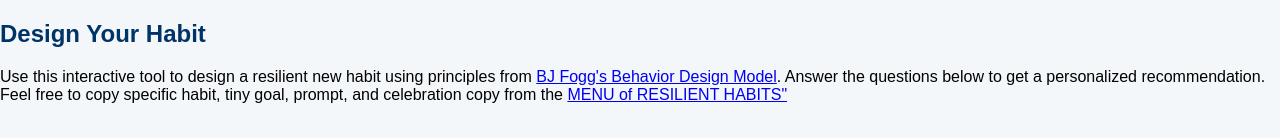
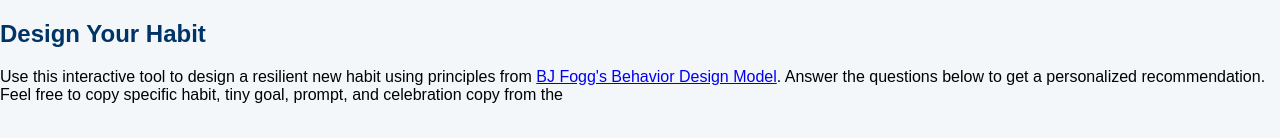
Before and after one commit to asilva777/resilient-habit-designer, a plain HTML site: page index.html in a window 1280 px wide. Shown: the top 138 px of the page. Drawn offline with Linux system fonts and the light colour scheme.

Commit message:
index.html

```diff
--- a/index.html
+++ b/index.html
@@ -21,7 +21,7 @@
     <section id="introduction" aria-labelledby="intro-heading">
       <h2 id="intro-heading">Design Your Habit</h2>
       <p>
-        Use this interactive tool to design a resilient new habit using principles from <a href="https://www.behaviormodel.org/" target="_blank" rel="noopener">BJ Fogg's Behavior Design Model</a>. Answer the questions below to get a personalized recommendation. Feel free to copy specific habit, tiny goal, prompt, and celebration copy from the <a href="https://personal-resilience.aiwaapp.live/menu-behaviors target="_blank" rel="noopener">MENU of RESILIENT HABITS"</a>
+        Use this interactive tool to design a resilient new habit using principles from <a href="https://www.behaviormodel.org/" target="_blank" rel="noopener">BJ Fogg's Behavior Design Model</a>. Answer the questions below to get a personalized recommendation. Feel free to copy specific habit, tiny goal, prompt, and celebration copy from the <a href="https://personal-resilience.aiwaapp.live/menu-behaviors target="_blank" rel="noopener>MENU of RESILIENT HABITS</a>
       </p>
     </section>
     <form id="habit-form" aria-label="Habit Design Questionnaire" autocomplete="on">
```
